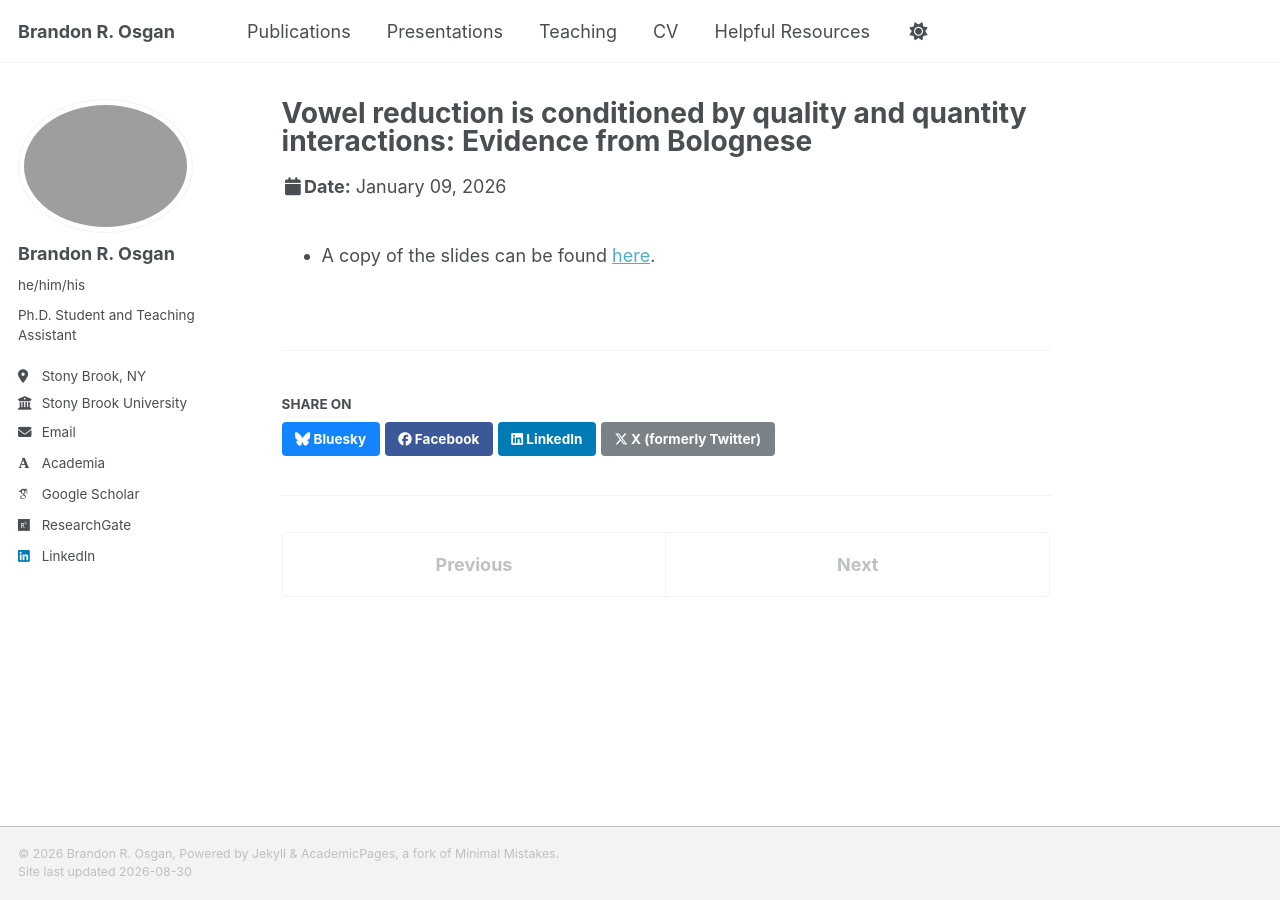
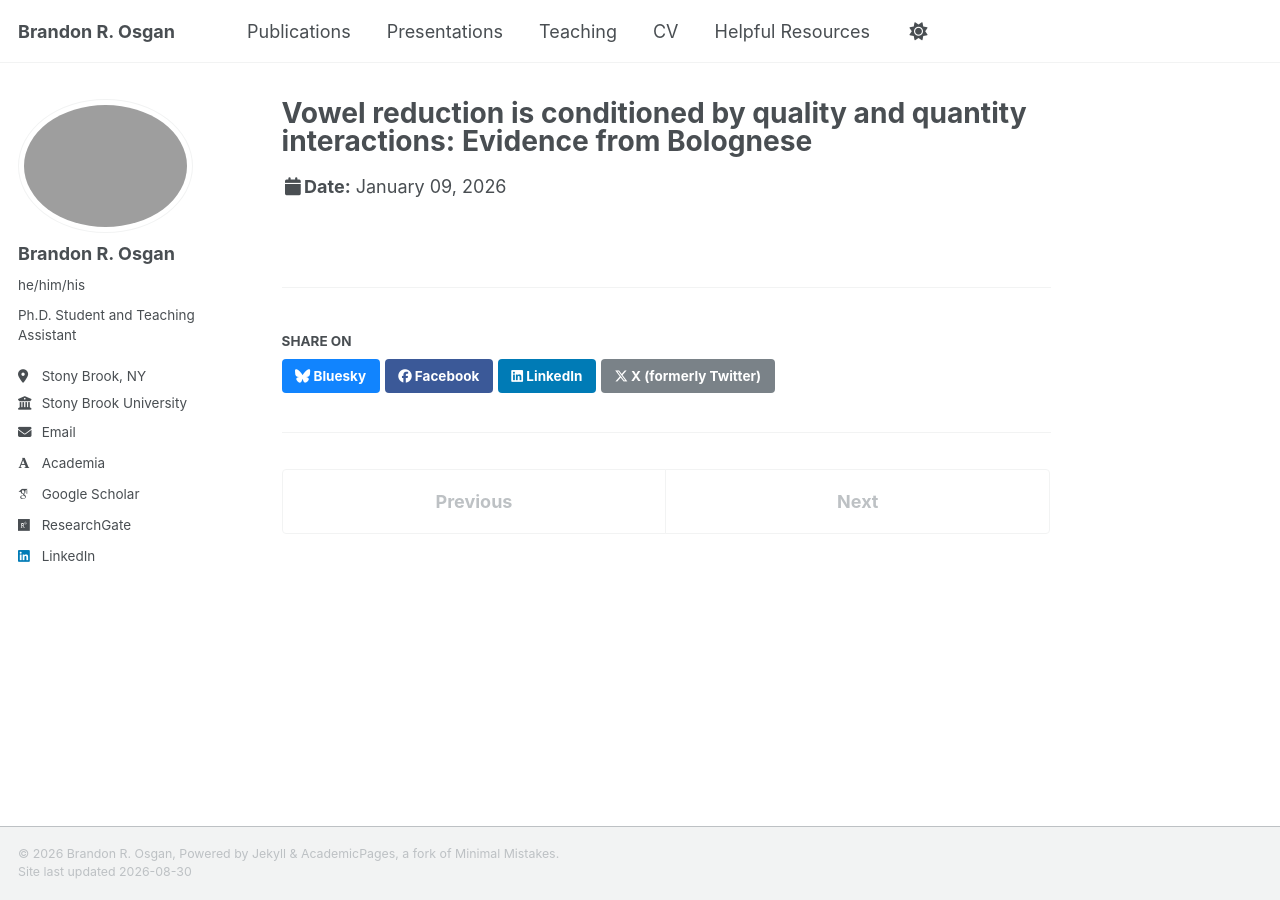
Before and after one commit to bosgan/bosgan.github.io, a Jekyll site: the page built from _talks/2026-LSA.md, in a window 1280 px wide. Built offline with Jekyll 4.4.1, drawn with Linux system fonts in a browser that asks for light colours; some web fonts are replaced; a script that is not in the unit is left out.

Commit message:
Update 2026-LSA.md

```diff
--- a/_talks/2026-LSA.md
+++ b/_talks/2026-LSA.md
@@ -7,4 +7,4 @@ venue: "Linguistic Society of America Annual Meeting"
 date: 2026-01-09
 location: "New Orleans, LA"
 ---
-* A copy of the slides can be found [here](/files/LSA_2026_BOsgan_Quality_and_Quantity_Slides.pdf).
+<!-- * A copy of the slides can be found [here](/files/LSA_2026_BOsgan_Quality_and_Quantity_Slides.pdf). -->
```
